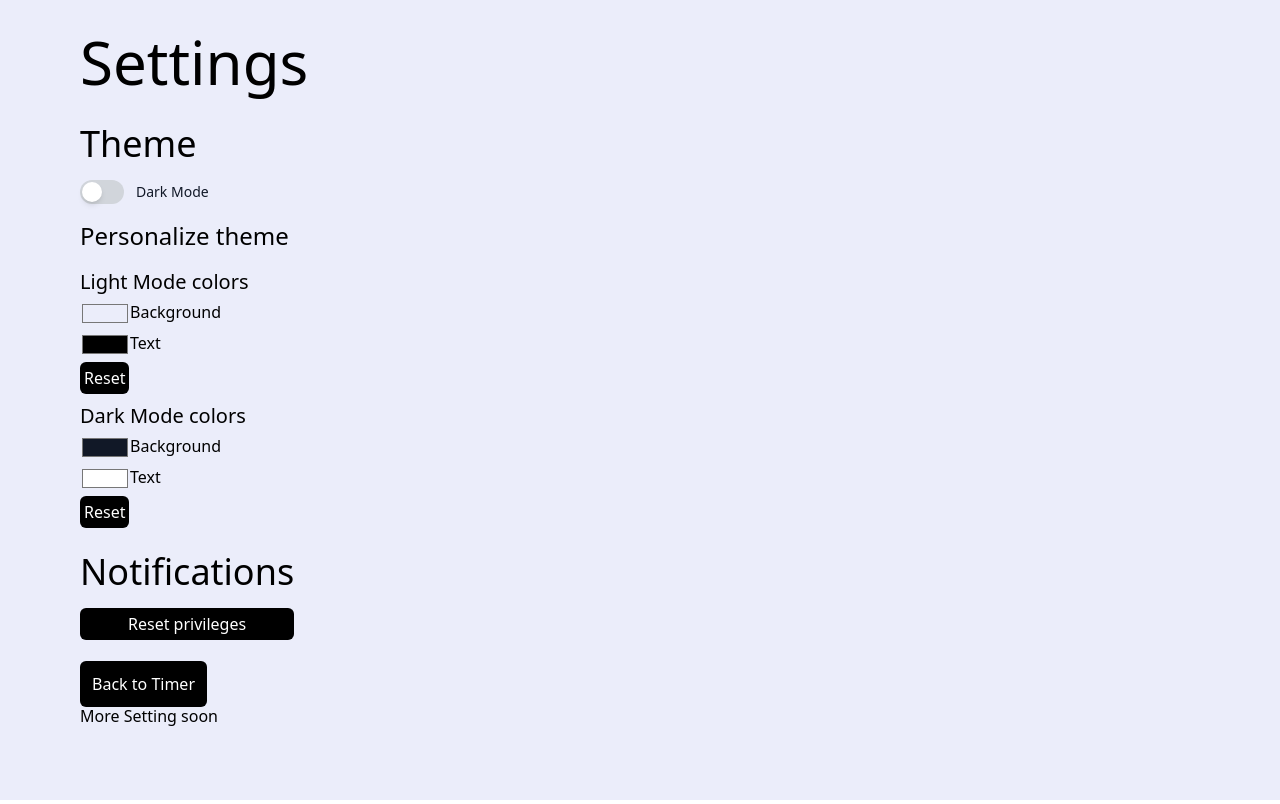
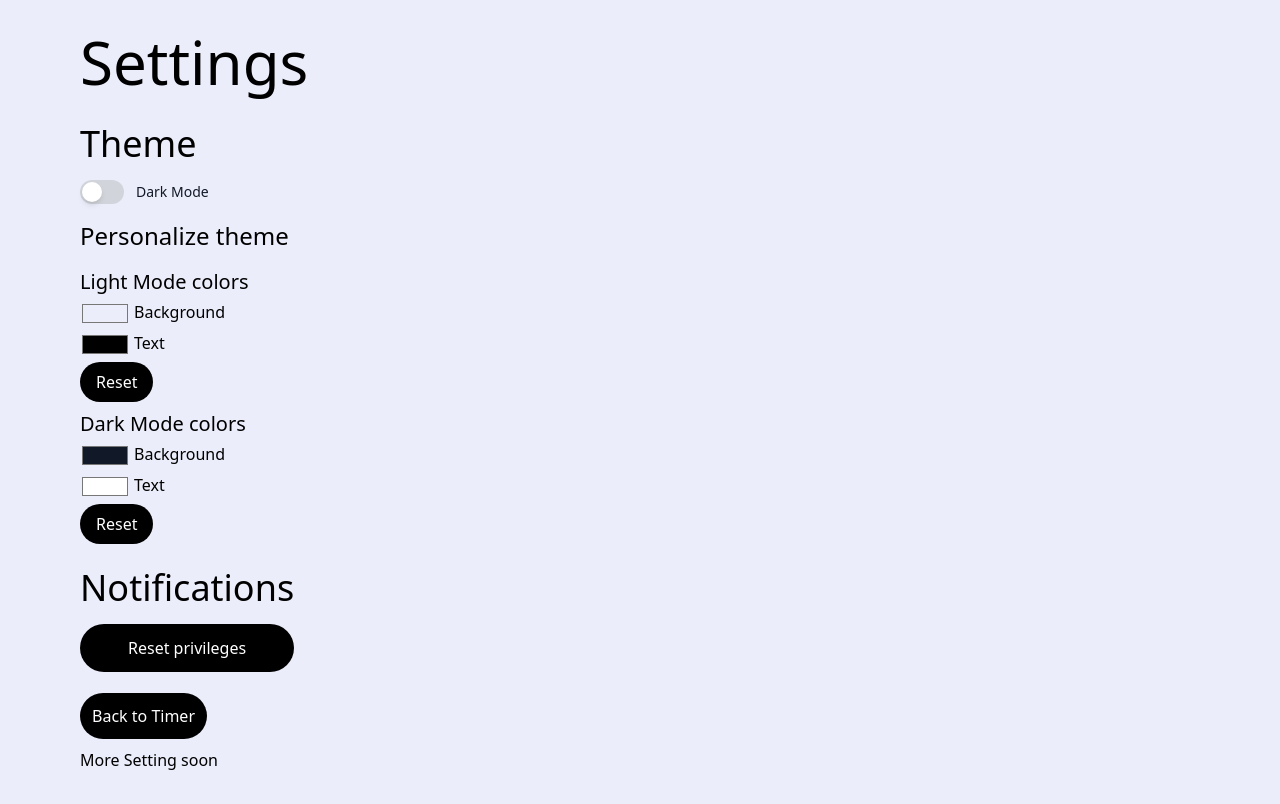
Before and after one commit to DemwE/TimeTarget, a Next.js app: page /settings in a window 1280 px wide. Built offline with nearby package versions, Linux system fonts and the light colour scheme.

Commit message:
colors fixed

```diff
--- a/src/app/settings/page.tsx
+++ b/src/app/settings/page.tsx
@@ -78,34 +78,34 @@ export default function Settings() {
           <div className="flex flex-col space-y-2">
             <div className="space-y-1">
               <h4 className="text-xl">Light Mode colors</h4>
-              <div className="flex">
+              <div className="flex space-x-1">
                 <input className="bg-transparent" type="color" value={lightModeColors.background}
                        onChange={(e) => handleColorChange('light', 'background', e.target.value)}/>
                 <span>Background</span>
               </div>
-              <div className="flex">
+              <div className="flex space-x-1">
                 <input className="bg-transparent" type="color" value={lightModeColors.text}
                        onChange={(e) => handleColorChange('light', 'text', e.target.value)}/>
                 <span>Text</span>
               </div>
-              <button className="rounded-md bg-black p-1 hover:bg-gray-900 text-white transition-colors select-none"
+              <button className="rounded-full bg-black p-2 px-4 hover:bg-gray-900 dark:hover:bg-gray-950 text-white transition-colors select-none"
                       onClick={() => resetColors('light')}>
                 Reset
               </button>
             </div>
             <div className="space-y-1">
               <h4 className="text-xl">Dark Mode colors</h4>
-              <div className="flex">
+              <div className="flex space-x-1">
                 <input className="bg-transparent" type="color" value={darkModeColors.background}
                        onChange={(e) => handleColorChange('dark', 'background', e.target.value)}/>
                 <span>Background</span>
               </div>
-              <div className="flex">
+              <div className="flex space-x-1">
                 <input className="bg-transparent" type="color" value={darkModeColors.text}
                        onChange={(e) => handleColorChange('dark', 'text', e.target.value)}/>
                 <span>Text</span>
               </div>
-              <button className="rounded-md bg-black p-1 hover:bg-gray-900 text-white transition-colors select-none"
+              <button className="rounded-full bg-black p-2 px-4 hover:bg-gray-900 dark:hover:bg-gray-950 text-white transition-colors select-none"
                       onClick={() => resetColors('dark')}>
                 Reset
               </button>
@@ -115,13 +115,13 @@ export default function Settings() {
         <div className="space-y-4 inline-grid">
           <h2 className="text-4xl">Notifications</h2>
           <button onClick={resetNotificationPrivileges}
-                  className="rounded-md bg-black p-1 hover:bg-gray-900 text-white transition-colors select-none">Reset
+                  className="rounded-full bg-black p-3 hover:bg-gray-900 dark:hover:bg-gray-950 text-white transition-colors select-none">Reset
             privileges
           </button>
         </div>
       </div>
-      <div className="mt-8 space-y-2">
-        <a href="/" className="rounded-md bg-black p-3 px -5 hover:bg-gray-900 text-white transition-colors select-none">Back to Timer</a>
+      <div className="mt-8 space-y-5">
+        <a href="/" className="rounded-full bg-black p-3 hover:bg-gray-900 dark:hover:bg-gray-950 text-white transition-colors select-none">Back to Timer</a>
         <p>More Setting soon</p>
       </div>
     </main>
```
